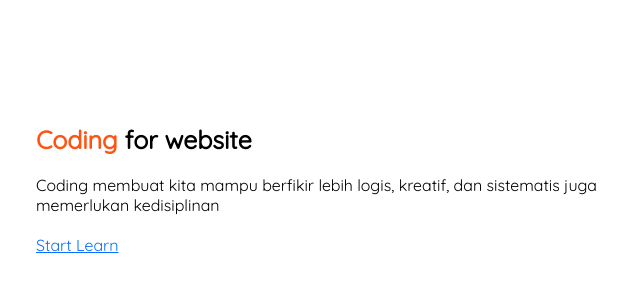
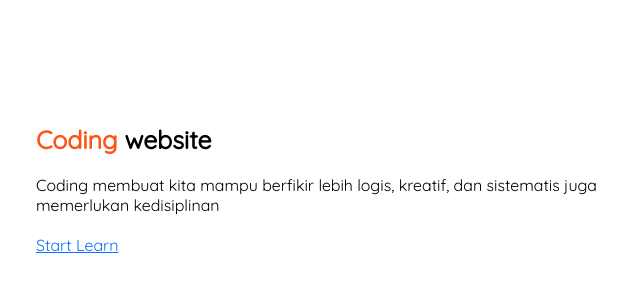
Before and after one commit to Muhammad-Ilman/myportofolio, a plain HTML site: page index.htm in a window 1280 px wide. Shown: the part 800-1089 px from the top of the page, 409-1049 px from the left. Drawn offline with Linux system fonts and the light colour scheme.

Commit message:
Update index.htm

```diff
--- a/index.htm
+++ b/index.htm
@@ -94,7 +94,7 @@
                <img src="assets/images/coding.svg" alt="" />
            </div>
            <div class="post-item">
-               <h1><span>Coding</span> for website</h1>
+               <h1><span>Coding</span> website</h1>
                <p>Coding membuat kita mampu berfikir lebih logis, kreatif, dan sistematis juga memerlukan kedisiplinan</p>
                <a href="#" class="subcribe">Start Learn</a>
            </div>
```
